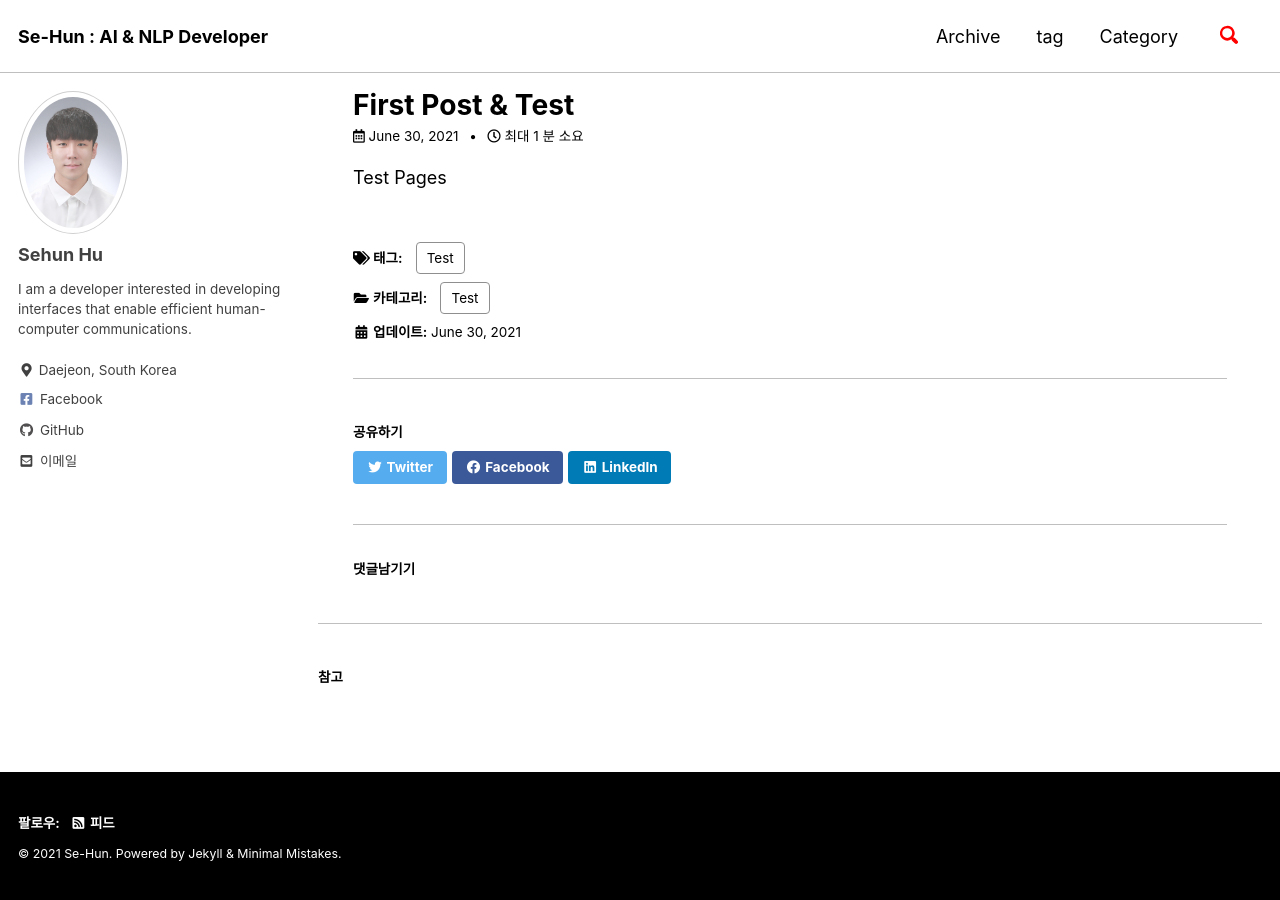
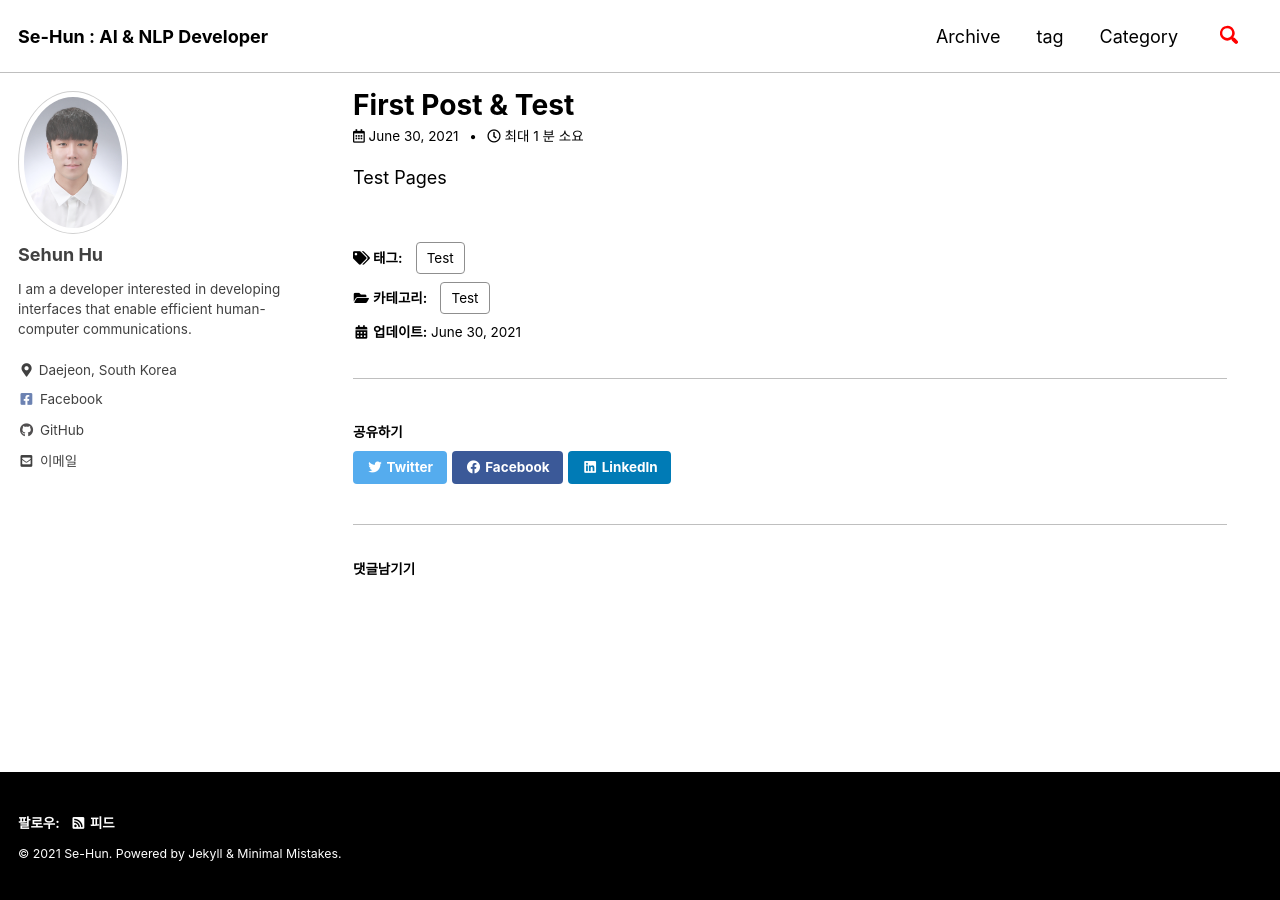
Before and after one commit to Se-Hun/Se-Hun.github.io, a Jekyll site: the page built from _posts/2021-06-30-first-post.md, in a window 1280 px wide. Built offline with Jekyll 4.4.1, drawn with Linux system fonts in a browser that asks for light colours; cached includes are drawn as plain includes; some web fonts are replaced; comment, search, counter and statistics services are not loaded.

Commit message:
UI : remove refrence blocks at posts

```diff
--- a/_layouts/single.html
+++ b/_layouts/single.html
@@ -62,28 +62,28 @@ layout: default
     {% endif %}
   </article>
 
-  {% comment %}<!-- only show related on a post page when `related: true` -->{% endcomment %}
-  {% if page.id and page.related and site.related_posts.size > 0 %}
-    <div class="page__related">
-      <h4 class="page__related-title">{{ site.data.ui-text[site.locale].related_label | default: "You May Also Enjoy" }}</h4>
-      <div class="grid__wrapper">
-        {% for post in site.related_posts limit:4 %}
-          {% include archive-single.html type="grid" %}
-        {% endfor %}
-      </div>
-    </div>
-  {% comment %}<!-- otherwise show recent posts if no related when `related: true` -->{% endcomment %}
-  {% elsif page.id and page.related %}
-    <div class="page__related">
-      <h4 class="page__related-title">{{ site.data.ui-text[site.locale].related_label | default: "You May Also Enjoy" }}</h4>
-      <div class="grid__wrapper">
-        {% for post in site.posts limit:4 %}
-          {% if post.id == page.id %}
-            {% continue %}
-          {% endif %}
-          {% include archive-single.html type="grid" %}
-        {% endfor %}
-      </div>
-    </div>
-  {% endif %}
+<!--  {% comment %}&lt;!&ndash; only show related on a post page when `related: true` &ndash;&gt;{% endcomment %}-->
+<!--  {% if page.id and page.related and site.related_posts.size > 0 %}-->
+<!--    <div class="page__related">-->
+<!--      <h4 class="page__related-title">{{ site.data.ui-text[site.locale].related_label | default: "You May Also Enjoy" }}</h4>-->
+<!--      <div class="grid__wrapper">-->
+<!--        {% for post in site.related_posts limit:4 %}-->
+<!--          {% include archive-single.html type="grid" %}-->
+<!--        {% endfor %}-->
+<!--      </div>-->
+<!--    </div>-->
+<!--  {% comment %}&lt;!&ndash; otherwise show recent posts if no related when `related: true` &ndash;&gt;{% endcomment %}-->
+<!--  {% elsif page.id and page.related %}-->
+<!--    <div class="page__related">-->
+<!--      <h4 class="page__related-title">{{ site.data.ui-text[site.locale].related_label | default: "You May Also Enjoy" }}</h4>-->
+<!--      <div class="grid__wrapper">-->
+<!--        {% for post in site.posts limit:4 %}-->
+<!--          {% if post.id == page.id %}-->
+<!--            {% continue %}-->
+<!--          {% endif %}-->
+<!--          {% include archive-single.html type="grid" %}-->
+<!--        {% endfor %}-->
+<!--      </div>-->
+<!--    </div>-->
+<!--  {% endif %}-->
 </div>
```
